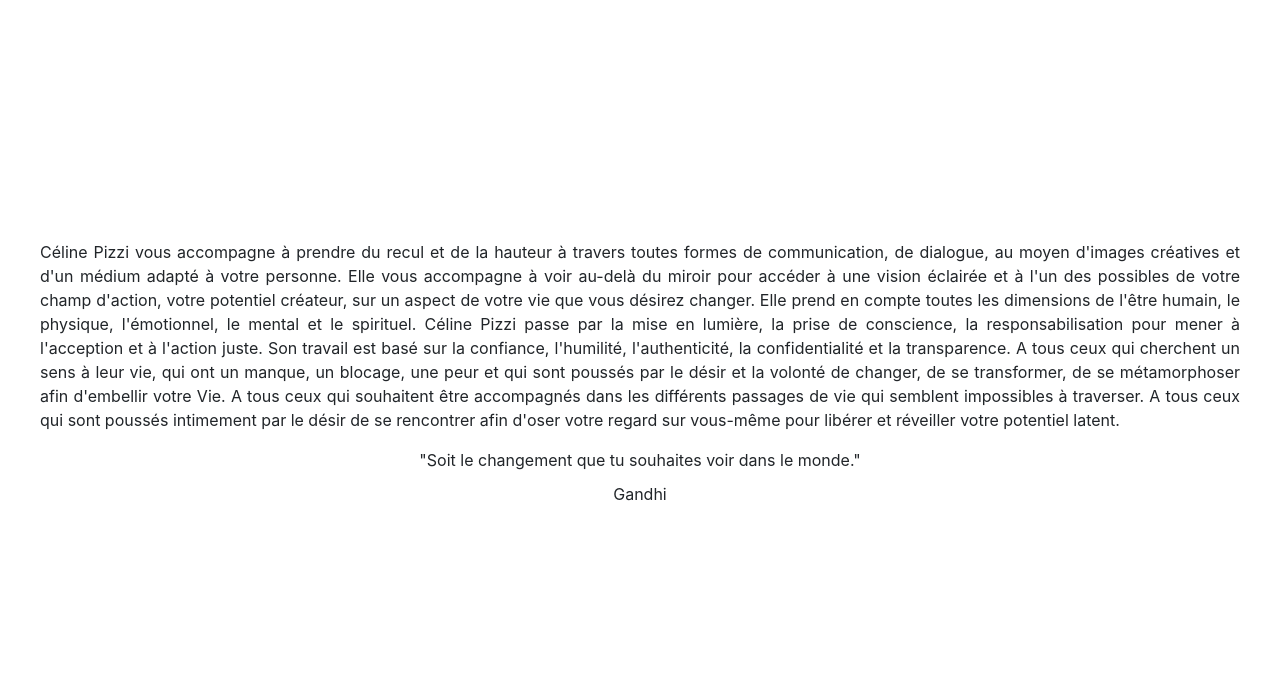
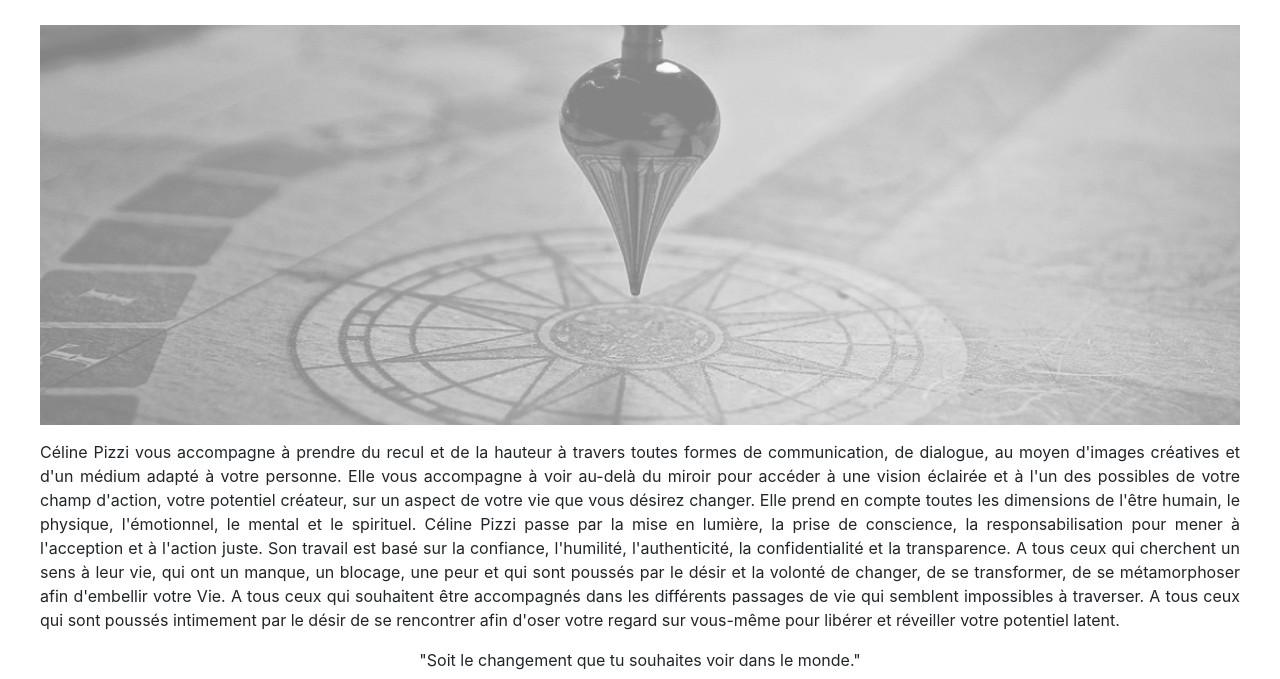
Before and after one commit to degroote-benjamin/Celinepizzi, a plain HTML site: page accompagnement.html in a window 1280 px wide. Shown: the part 103-782 px from the top of the page. Drawn offline with nearby package versions, Linux system fonts and the light colour scheme.

Commit message:
finish project with some correct

```diff
--- a/accompagnement.html
+++ b/accompagnement.html
@@ -68,10 +68,11 @@
     </header>
 
 
+
     <div class="blog">
         <section>
             <figure>
-                <img>
+                <img src="img/compass_path_guide.jpg" alt="" class="imgaccom">
                 <figcaption>
                     Céline Pizzi vous accompagne à prendre du recul et de la hauteur à travers toutes formes de communication, de dialogue, au moyen d'images créatives et d'un médium adapté à votre personne. Elle vous accompagne à voir au-delà du miroir pour accéder à une
                     vision éclairée et à l'un des possibles de votre champ d'action, votre potentiel créateur, sur un aspect de votre vie que vous désirez changer. Elle prend en compte toutes les dimensions de l'être humain, le physique, l'émotionnel,
--- a/css/main.css
+++ b/css/main.css
@@ -341,6 +341,11 @@ h1 {
 
 .logochinois{
   margin: 0;
+}
+
+.imgaccom{
+  width: 100%;
+  height: 50vh;
 }
 /* ==========================================================================
                    end of header rules
```
